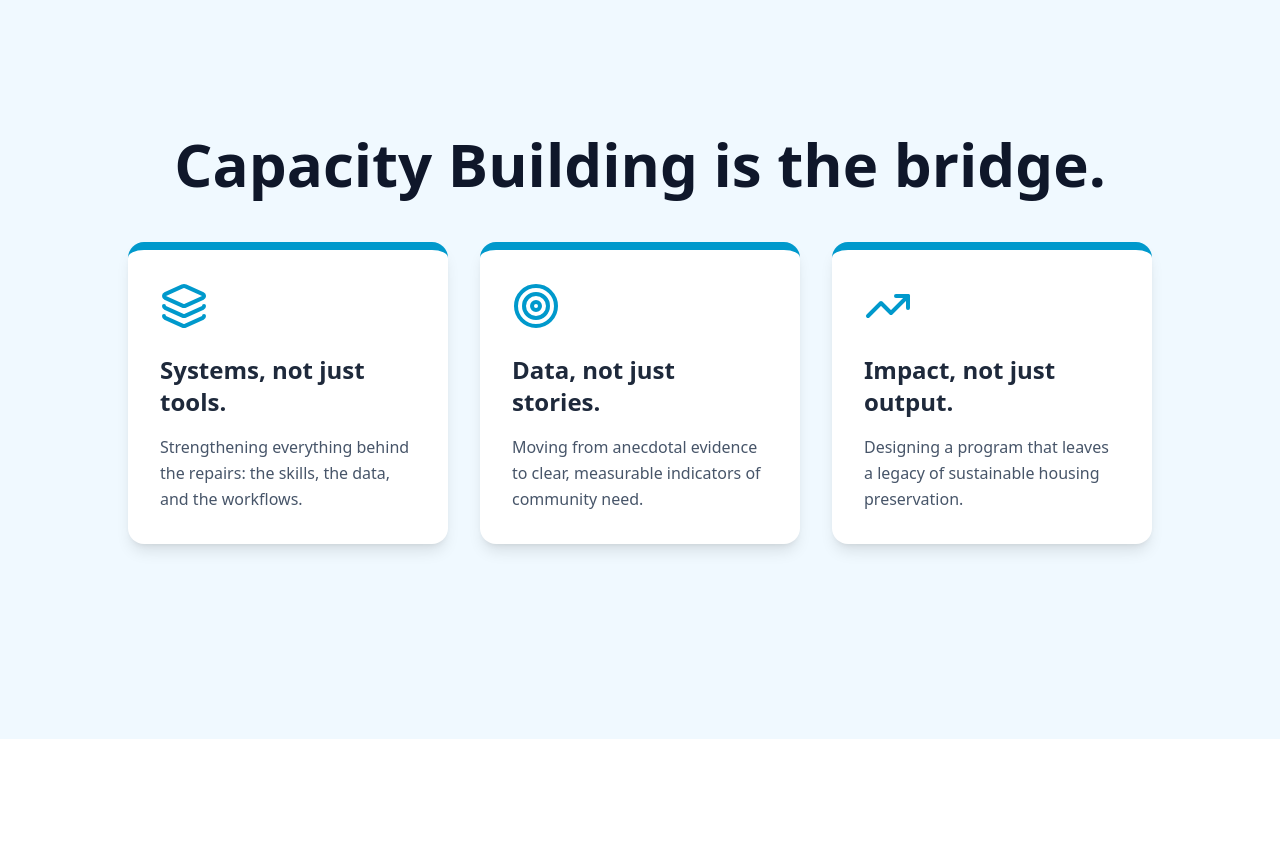
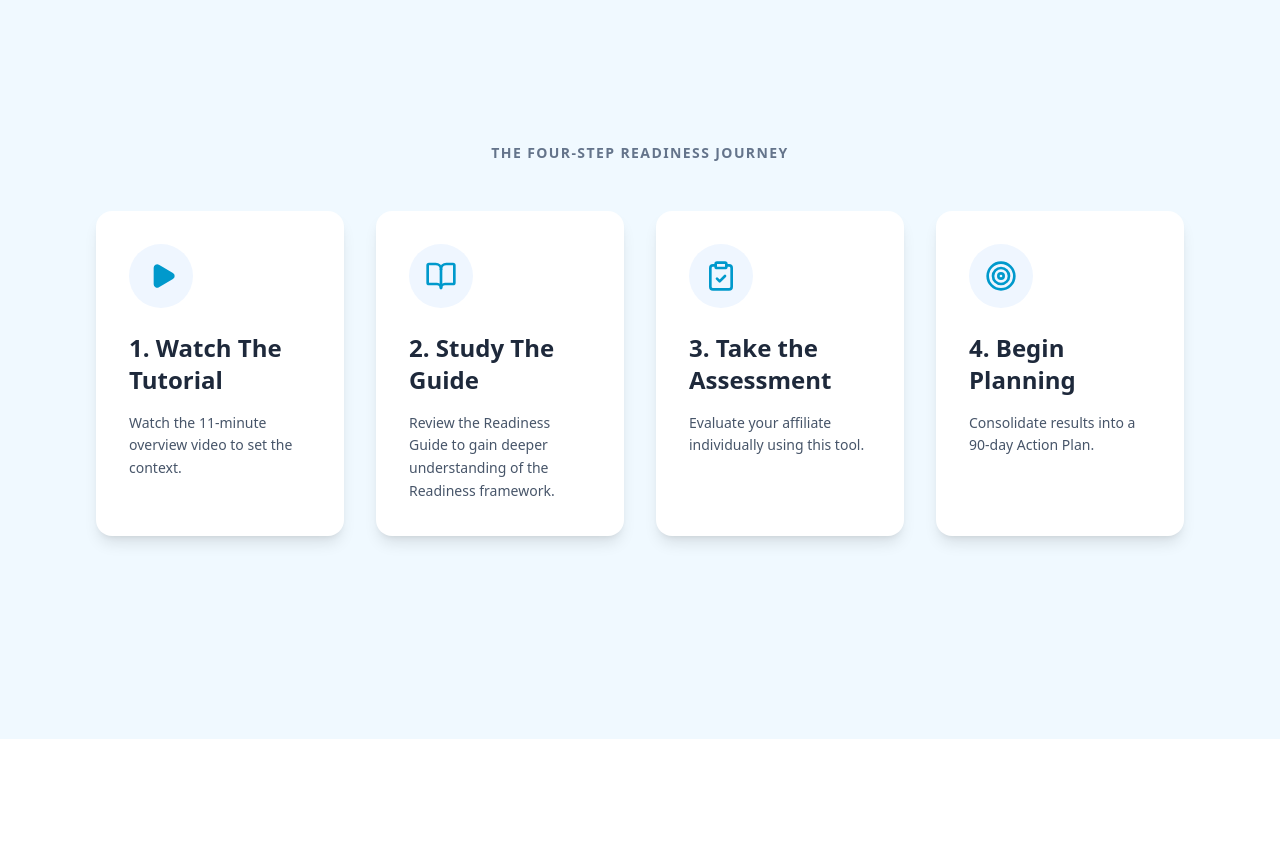
Before and after one commit to jerryzuniga/readiness-app, a React (Vite) app: page / in a window 1280 px wide. Shown: the part 1940-2781 px from the top of the page. Built offline with nearby package versions, Linux system fonts and the light colour scheme.

Commit message:
Update ReadinessApp.tsx

```diff
--- a/src/ReadinessApp.tsx
+++ b/src/ReadinessApp.tsx
@@ -403,7 +403,6 @@ export default function HomeRepairAssessment() {
 
   const [view, setView] = useState('home'); // home, wizard, dashboard, plan
   const [step, setStep] = useState(0);
-  const [showSubNav, setShowSubNav] = useState(false); // New state for scroll behavior
 
   // Step 2: Modify State Initialization (Lazy Init)
   const [answers, setAnswers] = useState(() => {
@@ -476,6 +475,8 @@ export default function HomeRepairAssessment() {
     return () => window.removeEventListener('scroll', handleScroll);
   }, [view]);
 
+  const [showSubNav, setShowSubNav] = useState(false); // New state for scroll behavior
+
   const handleStart = () => {
     setStep(0);
     setView('wizard');
@@ -619,7 +620,7 @@ export default function HomeRepairAssessment() {
             </div>
           </div>
 
-          {/* Desktop Nav - Restored to Original Clean State */}
+          {/* Desktop Nav */}
           <nav className="hidden md:flex items-center gap-8 text-sm font-medium text-gray-600">
             <button
               onClick={() => setView('home')}
@@ -728,7 +729,6 @@ export default function HomeRepairAssessment() {
           <div className="flex flex-col w-full">
 
             {/* SECTION 1: HERO - Are We Ready? */}
-            {/* UPDATED: Added randomized background image and overlay */}
             <section
               className="min-h-[60vh] flex flex-col items-center justify-center text-center p-8 relative bg-cover bg-center bg-no-repeat transition-all duration-1000"
               style={{
@@ -764,7 +764,7 @@ export default function HomeRepairAssessment() {
                   {/* Left Column: Title Text (Was description) */}
                   <div className="flex-1 md:pr-8">
                      <h2 className="text-4xl md:text-5xl font-black text-slate-800 leading-tight mb-6">
-                        Why a readiness assessment is the first step to long-term sustainability.
+                        Learn why a readiness assessment builds long-term sustainability.
                      </h2>
                      <p className="text-lg text-slate-600 leading-relaxed">
                         Watch this 11-minute overview to understand the purpose and goals of the readiness assessment before you begin.
@@ -797,10 +797,10 @@ export default function HomeRepairAssessment() {
                   <AlertCircle size={20} /> The Challenge
                 </div>
                 <h2 className="text-5xl md:text-7xl font-bold mb-8 leading-tight">
-                  Good intentions aren't enough.
+                  Are good intentions enough?
                 </h2>
                 <p className="text-xl md:text-2xl text-slate-300 leading-relaxed max-w-xl">
-                  This is the <span className="text-white font-bold">Readiness Gap</span>: The space where efforts stall because the foundation—systems, capacity, and strategy—hasn't been built yet.
+                  Bridge the <span className="text-white font-bold">Readiness Gap</span>: The space where efforts stall because the foundation—systems, capacity, and strategy—hasn't been built yet.
                 </p>
               </div>
               <div className="flex-1 h-full bg-slate-800 p-12 md:p-24 flex items-center justify-center relative overflow-hidden">
@@ -815,32 +815,66 @@ export default function HomeRepairAssessment() {
               </div>
             </section>
 
-            {/* SECTION 3: THE SOLUTION - Capacity Building */}
+            {/* SECTION 3: THE FOUR-STEP READINESS JOURNEY (Replaces "Capacity Building is the bridge") */}
             <section className="min-h-screen flex flex-col items-center justify-center bg-[#F0F9FF] p-12 md:p-24 text-center">
-              <div className="max-w-5xl">
-                <h2 className="text-4xl md:text-6xl font-bold text-slate-900 mb-12">
-                  Capacity Building is the bridge.
+              <div className="max-w-6xl w-full">
+                <h2 className="text-sm font-bold text-slate-500 mb-12 uppercase tracking-widest">
+                  THE FOUR-STEP READINESS JOURNEY
                 </h2>
-                <div className="grid grid-cols-1 md:grid-cols-3 gap-8 text-left">
-                  <div className="bg-white p-8 rounded-2xl shadow-lg border-t-8 border-[#0099CC]">
-                    <Layers size={48} className="text-[#0099CC] mb-6" />
-                    <h3 className="text-2xl font-bold text-slate-800 mb-4">Systems, not just tools.</h3>
-                    <p className="text-slate-600 leading-relaxed">
-                      Strengthening everything behind the repairs: the skills, the data, and the workflows.
+                <div className="grid grid-cols-1 md:grid-cols-2 lg:grid-cols-4 gap-8 text-left">
+                  {/* Card 1: The Tutorial */}
+                  <div
+                    onClick={() => document.getElementById('video-section').scrollIntoView({behavior:'smooth'})}
+                    className="bg-white p-8 rounded-2xl shadow-lg hover:shadow-xl transition-all cursor-pointer border border-transparent hover:border-[#0099CC] group h-full flex flex-col"
+                  >
+                    <div className="mb-6 p-4 bg-blue-50 text-[#0099CC] rounded-full w-16 h-16 flex items-center justify-center group-hover:bg-[#0099CC] group-hover:text-white transition-colors">
+                      <Play size={32} fill="currentColor" className="ml-1"/>
+                    </div>
+                    <h3 className="text-2xl font-bold text-slate-800 mb-4">1. Watch The Tutorial</h3>
+                    <p className="text-slate-600 leading-relaxed text-sm">
+                      Watch the 11-minute overview video to set the context.
                     </p>
                   </div>
-                  <div className="bg-white p-8 rounded-2xl shadow-lg border-t-8 border-[#0099CC]">
-                    <Target size={48} className="text-[#0099CC] mb-6" />
-                    <h3 className="text-2xl font-bold text-slate-800 mb-4">Data, not just stories.</h3>
-                    <p className="text-slate-600 leading-relaxed">
-                      Moving from anecdotal evidence to clear, measurable indicators of community need.
+
+                  {/* Card 2: The Guide */}
+                  <div
+                    onClick={() => window.open('https://readiness-app.vercel.app/Readiness_Manual.pdf', '_blank')}
+                    className="bg-white p-8 rounded-2xl shadow-lg hover:shadow-xl transition-all cursor-pointer border border-transparent hover:border-[#0099CC] group h-full flex flex-col"
+                  >
+                    <div className="mb-6 p-4 bg-blue-50 text-[#0099CC] rounded-full w-16 h-16 flex items-center justify-center group-hover:bg-[#0099CC] group-hover:text-white transition-colors">
+                      <BookOpen size={32} />
+                    </div>
+                    <h3 className="text-2xl font-bold text-slate-800 mb-4">2. Study The Guide</h3>
+                    <p className="text-slate-600 leading-relaxed text-sm">
+                      Review the Readiness Guide to gain deeper understanding of the Readiness framework.
                     </p>
                   </div>
-                  <div className="bg-white p-8 rounded-2xl shadow-lg border-t-8 border-[#0099CC]">
-                    <TrendingUp size={48} className="text-[#0099CC] mb-6" />
-                    <h3 className="text-2xl font-bold text-slate-800 mb-4">Impact, not just output.</h3>
-                    <p className="text-slate-600 leading-relaxed">
-                      Designing a program that leaves a legacy of sustainable housing preservation.
+
+                  {/* Card 3: Assessment */}
+                  <div
+                    onClick={Object.keys(answers).length > 0 ? handleContinue : handleStart}
+                    className="bg-white p-8 rounded-2xl shadow-lg hover:shadow-xl transition-all cursor-pointer border border-transparent hover:border-[#0099CC] group h-full flex flex-col"
+                  >
+                    <div className="mb-6 p-4 bg-blue-50 text-[#0099CC] rounded-full w-16 h-16 flex items-center justify-center group-hover:bg-[#0099CC] group-hover:text-white transition-colors">
+                      <ClipboardCheck size={32} />
+                    </div>
+                    <h3 className="text-2xl font-bold text-slate-800 mb-4">3. Take the Assessment</h3>
+                    <p className="text-slate-600 leading-relaxed text-sm">
+                      Evaluate your affiliate individually using this tool.
+                    </p>
+                  </div>
+
+                  {/* Card 4: Team Planning */}
+                  <div
+                    onClick={() => setView('plan')}
+                    className="bg-white p-8 rounded-2xl shadow-lg hover:shadow-xl transition-all cursor-pointer border border-transparent hover:border-[#0099CC] group h-full flex flex-col"
+                  >
+                    <div className="mb-6 p-4 bg-blue-50 text-[#0099CC] rounded-full w-16 h-16 flex items-center justify-center group-hover:bg-[#0099CC] group-hover:text-white transition-colors">
+                      <Target size={32} />
+                    </div>
+                    <h3 className="text-2xl font-bold text-slate-800 mb-4">4. Begin Planning</h3>
+                    <p className="text-slate-600 leading-relaxed text-sm">
+                      Consolidate results into a 90-day Action Plan.
                     </p>
                   </div>
                 </div>
@@ -879,7 +913,7 @@ export default function HomeRepairAssessment() {
              {/* --- NEW RESOURCES SECTION (SCROLL TARGET) --- */}
             <section id="resources" className="bg-slate-50 py-24 px-8 scroll-mt-32">
                 <div className="max-w-4xl mx-auto">
-                    <h2 className="text-4xl font-black text-slate-900 mb-4">Readiness Resources</h2>
+                    <h2 className="text-4xl font-black text-slate-900 mb-4">Readiness Guide</h2>
                     <p className="text-xl text-slate-500 mb-12">Essential documents and guides to support your readiness journey.</p>
 
                     <div className="grid grid-cols-1 md:grid-cols-2 gap-8">
@@ -890,7 +924,7 @@ export default function HomeRepairAssessment() {
                                 <FileText size={32} />
                                 </div>
                                 <div>
-                                <h4 className="text-xl font-bold text-slate-900 group-hover:text-[#0099CC] transition-colors mb-2">Readiness Manual</h4>
+                                <h4 className="text-xl font-bold text-slate-900 group-hover:text-[#0099CC] transition-colors mb-2">Readiness Guide</h4>
                                 <p className="text-slate-600 leading-relaxed mb-4">
                                     A comprehensive guide explaining the 5 HUD factors, 15 sub-factors, and scoring criteria in detail.
                                 </p>
@@ -910,7 +944,7 @@ export default function HomeRepairAssessment() {
                                 <div>
                                 <h4 className="text-xl font-bold text-slate-900 group-hover:text-purple-600 transition-colors mb-2">Overview Video</h4>
                                 <p className="text-slate-600 leading-relaxed mb-4">
-                                    Re-watch the instructional video covering the purpose and goals of the readiness assessment.
+                                    Watch the instructional video covering the purpose and goals of the readiness assessment.
                                 </p>
                                 <span className="inline-flex items-center gap-2 text-purple-600 font-bold text-sm group-hover:underline">
                                     Watch Video <ArrowRight size={16}/>
```
